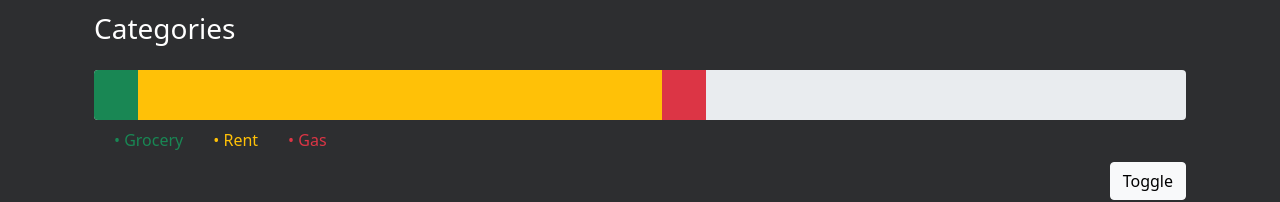
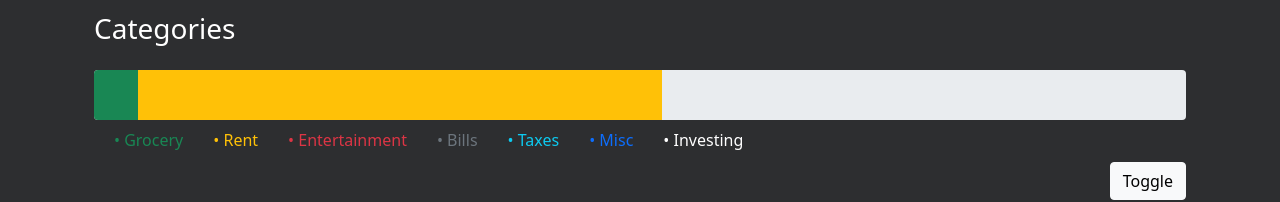
Before and after one commit to GabrielMourad/GitMunny, a React (Create React App) app in the folder client/: page / in a window 1280 px wide. Shown: the part 311-513 px from the top of the page. Built offline with nearby package versions, Linux system fonts and the light colour scheme; no server answers; sample sign-in values are in the browser's storage.

Commit message:
working on schema replication

```diff
--- a/client/src/App.jsx
+++ b/client/src/App.jsx
@@ -6,7 +6,6 @@ import { toast } from 'react-toastify';
 import { BrowserRouter, Routes, Route, Navigate, Link } from "react-router-dom";
 import {auth} from "../src/firebase/Firebase"
 import LoginPage from './components/LoginPage';
-import Signup from './components/Signup';
 import Navbar from './components/Navbar';
 
 const App = () => {
--- a/client/src/components/Categories.js
+++ b/client/src/components/Categories.js
@@ -9,27 +9,43 @@ export default function Categories() {
   const [categoryColor, setCategoryColor] = useState({
       "grocery": 'success',
       "rent" : 'warning',
-      "gas" : 'danger'
+      "entertainment" : 'danger',
+      "bills": 'secondary',
+      'taxes': 'info',
+      'misc' : 'primary',
+
     }
   )
 
-  const totalGrocery = expenses
-    .filter(expense => expense.category === "grocery")
-    .reduce((acc, expense) => acc + expense.cost, 0);
+  function calculateTotal(type){
+      return expenses
+      .filter(expense => expense.category === type)
+      .reduce((acc, expense) => acc + expense.cost, 0);
+  }
 
-  const totalRent = expenses
-    .filter(expense => expense.category === "rent")
-    .reduce((acc, expense) => acc + expense.cost, 0);
+  function calculatePercentage(total){
+    return (Math.floor((total/budget) * 100));
+  }
 
-  const totalGas = expenses
-    .filter(expense => expense.category === "gas")
-    .reduce((acc, expense) => acc + expense.cost, 0);
+  const totalGrocery = calculateTotal("grocery")
+  const totalRent = calculateTotal("rent")
+  const totalEntertainment = calculateTotal("entertainment")
+  const totalBills = calculateTotal("bills")
+  const totalTaxes = calculateTotal("taxes")
+  const totalMisc = calculateTotal("misc")
+  const totalInvesting = calculateTotal("investing")
+
+  const groceryPercent = calculatePercentage(totalGrocery)
+  const rentPercent = calculatePercentage(totalRent)
+  const entertainmentPercent = calculatePercentage(totalEntertainment)
+  const billsPercent = calculatePercentage(totalBills)
+  const taxesPercent = calculatePercentage(totalTaxes)
+  const miscPercent = calculatePercentage(totalMisc)
+  const investingPercent = calculatePercentage(totalInvesting)
 
 
 
-  const groceryPercent = (Math.floor((totalGrocery/budget) * 100));
-  const rentPercent = (Math.floor((totalRent/budget) * 100));
-  const gasPercent = (Math.floor((totalGas/budget) * 100));
+
 
 
   useEffect(() => {
@@ -41,8 +57,10 @@ export default function Categories() {
   },[rentPercent])
 
   useEffect(() => {
-    document.documentElement.style.setProperty('--prog-percent-gas', `${gasPercent}%`)
-  },[gasPercent])
+    document.documentElement.style.setProperty('--prog-percent-taxes', `${taxesPercent}%`)
+  },[taxesPercent])
+
+
 
 
   if (option === 1){
@@ -53,7 +71,7 @@ export default function Categories() {
              </div>
              <div class= {`progress-bar progress-category bar-total-rent bg-warning progress-category-together`} role="progressbar"  aria-valuenow="20" aria-valuemin="0" aria-valuemax="100">
             </div>
-           <div class= {`progress-bar progress-category bar-total-gas bg-danger progress-category-together`} role="progressbar"  aria-valuenow="20" aria-valuemin="0" aria-valuemax="100"></div>
+           <div class= {`progress-bar progress-category bar-total-taxes bg-${categoryColor["taxes"]} progress-category-together`} role="progressbar"  aria-valuenow="20" aria-valuemin="0" aria-valuemax="100"></div>
         </div>
 
       <div>
--- a/client/src/components/Navbar.js
+++ b/client/src/components/Navbar.js
@@ -9,7 +9,7 @@ export default function Navbar({signOut, isAuth}) {
 
           <nav>
               <ul className="nav_links">
-                  <li><a href="">Dashboard</a></li>
+                  <li><a href="/">Dashboard</a></li>
                   <li><a href="">B</a></li>
                   <li><a href="">C</a></li>
                   <li><a href="#" className="cta"><button onClick = {signOut} className = "navbtn">Logout</button></a></li>
--- a/client/src/context/BudgetAppContext.js
+++ b/client/src/context/BudgetAppContext.js
@@ -57,20 +57,20 @@ const initialState = {
     budget: 5000,
     expenses: [
         { name: 'Rent', cost: 1200.00, date: '02/01/2023, 09:00:00', type: 'p', id: 1, category: 'rent' },
-        { name: 'Gas Station', cost: 45.23, date: '02/02/2023, 12:30:00', type: 'p', id: 2, category: 'gas' },
+        { name: 'Gas Station', cost: 45.23, date: '02/02/2023, 12:30:00', type: 'p', id: 2, category: 'misc' },
         { name: 'Grocery Store', cost: 56.98, date: '02/03/2023, 14:45:00', type: 'p', id: 3, category: 'grocery' },
-        { name: 'Gas Bill', cost: 50.00, date: '02/04/2023, 11:00:00', type: 'p', id: 4, category: 'gas' },
+        { name: 'Gas Bill', cost: 50.00, date: '02/04/2023, 11:00:00', type: 'p', id: 4, category: 'bills' },
         { name: 'DEPOSIT', cost: 200, date: '02/05/2023, 10:00:00', type: 'd', id: 5, category: 'misc' },
         { name: 'Grocery Store', cost: 72.51, date: '02/06/2023, 16:30:00', type: 'p', id: 6, category: 'grocery' },
-        { name: 'Car Insurance', cost: 150, date: '02/07/2023, 13:00:00', type: 'p', id: 7, category: 'misc' },
+        { name: 'Car Insurance', cost: 150, date: '02/07/2023, 13:00:00', type: 'p', id: 7, category: 'bills' },
         { name: 'DEPOSIT', cost: 100, date: '02/08/2023, 09:00:00', type: 'd', id: 8, category: 'misc' },
-        { name: 'Gas Station', cost: 39.55, date: '02/09/2023, 11:45:00', type: 'p', id: 9, category: 'gas' },
+        { name: 'Gas Station', cost: 39.55, date: '02/09/2023, 11:45:00', type: 'p', id: 9, category: 'misc' },
         { name: 'Grocery Store', cost: 43.76, date: '02/10/2023, 15:15:00', type: 'p', id: 10, category: 'grocery' },
         { name: 'Rent', cost: 1200, date: '02/11/2023, 09:00:00', type: 'p', id: 11, category: 'rent' },
-        { name: 'Gas Station', cost: 34.12, date: '02/12/2023, 10:30:00', type: 'p', id: 12, category: 'gas' },
+        { name: 'Gas Station', cost: 34.12, date: '02/12/2023, 10:30:00', type: 'p', id: 12, category: 'misc' },
         { name: 'Grocery Store', cost: 61.27, date: '02/13/2023, 12:15:00', type: 'p', id: 13, category: 'grocery' },
-        { name: 'Gas Bill', cost: 50.00, date: '02/14/2023, 11:00:00', type: 'p', id: 14, category: 'gas' },
-        { name: 'DEPOSIT', cost: 300, date: '02/15/2023, 10:00:00', type: 'd', id: 15, category: 'misc' },
+        { name: 'Gas Bill', cost: 50.00, date: '02/14/2023, 11:00:00', type: 'p', id: 14, category: 'bills' },
+        { name: 'DEPOSIT', cost: 300, date: '02/15/2023, 10:00:00', type: 'd', id: 15, category: 'misc' }
     ],
 
     categories : [
@@ -85,9 +85,30 @@ const initialState = {
         },
 
         {
-          label: "Gas",
-          value: "gas",
+          label: "Entertainment",
+          value: "entertainment",
+        },
+
+        {
+            label: "Bills",
+            value: "bills",
+        },
+
+        {
+          label: "Taxes",
+          value: "taxes"
+        },
+
+        {
+          label: "Misc",
+          value: "misc"
+        },
+
+        {
+          label: "Investing",
+          value : "investing"
         }
+
 
       ]
 
--- a/client/src/styles.css
+++ b/client/src/styles.css
@@ -83,6 +83,9 @@ body {
     width: var(--prog-percent-gas);
 }
 
+.bar-total-taxes{
+   width: var(--prog-percent-taxes)
+}
 
 .modalTitle-transaction{
     text-decoration: none;
```
